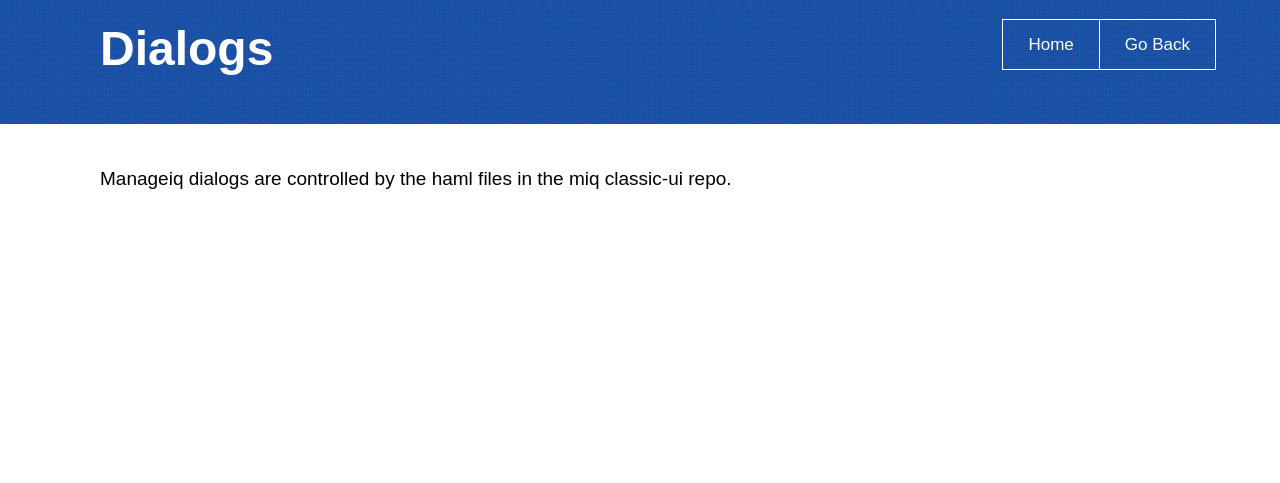
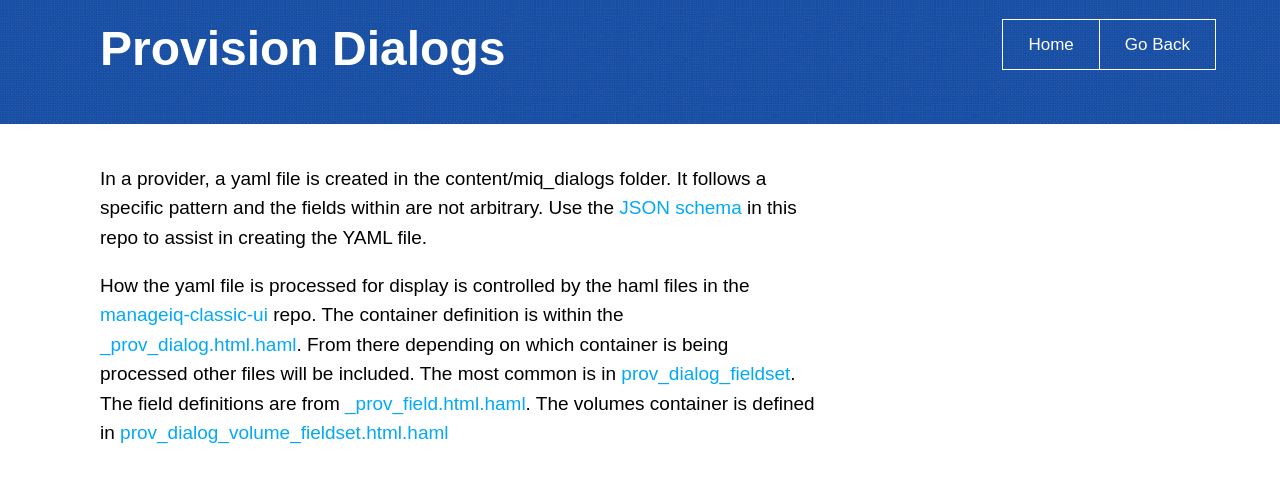
Before and after one commit to jaredm-ibm/miq_plugin_dev, a Jekyll site: the page built from _posts/2020-12-09-Dialogs.md, in a window 1280 px wide. Shown: the top 483 px of the page. Built offline with Jekyll 4.4.1, drawn with Linux system fonts in a browser that asks for light colours.

Commit message:
Document the haml file locations.

```diff
--- a/_posts/2020-12-09-Dialogs.md
+++ b/_posts/2020-12-09-Dialogs.md
@@ -1,6 +1,8 @@
 ---
-title: Dialogs
+title: Provision Dialogs
 layout: post
 ---
 
-Manageiq dialogs are controlled by the haml files in the miq classic-ui repo.
+In a provider, a yaml file is created in the content/miq_dialogs folder. It follows a specific pattern and the fields within are not arbitrary. Use the [JSON schema](https://jaredm-ibm.github.io/miq_plugin_dev/schemas/cloud_manager_provision.json) in this repo to assist in creating the YAML file.
+
+How the yaml file is processed for display is controlled by the haml files in the [manageiq-classic-ui](https://github.com/ManageIQ/manageiq-ui-classic) repo. The container definition is within the [_prov_dialog.html.haml](https://github.com/ManageIQ/manageiq-ui-classic/blob/master/app/views/shared/views/_prov_dialog.html.haml). From there depending on which container is being processed other files will be included. The most common is in [ prov_dialog_fieldset](https://github.com/ManageIQ/manageiq-ui-classic/blob/master/app/views/miq_request/_prov_dialog_fieldset.html.haml). The field definitions are from [_prov_field.html.haml](https://github.com/ManageIQ/manageiq-ui-classic/blob/master/app/views/miq_request/_prov_field.html.haml). The volumes container is defined in [prov_dialog_volume_fieldset.html.haml](https://github.com/ManageIQ/manageiq-ui-classic/blob/master/app/views/miq_request/_prov_dialog_volume_fieldset.html.haml)
```
